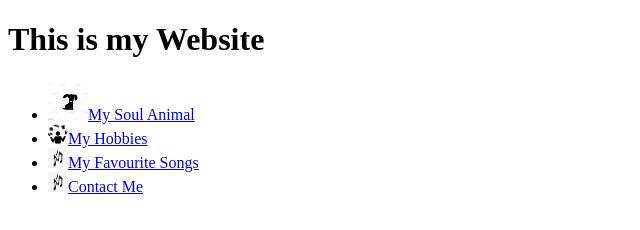
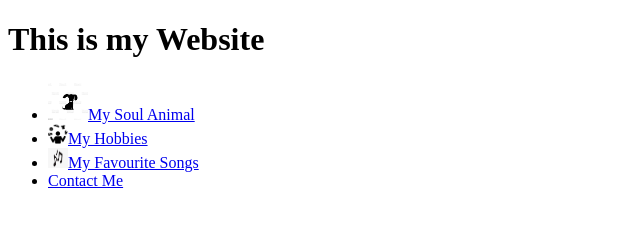
Before and after one commit to KY19122007/Kishor.Y, a plain HTML site: page index.html in a window 1280 px wide. Shown: the full height of the page, 0-640 px from the left. Drawn offline with Linux system fonts and the light colour scheme.

Commit message:
Update index.html

```diff
--- a/index.html
+++ b/index.html
@@ -12,7 +12,7 @@
         <li><IMG SRC="DOG ICON.jpg" WIDTH="40PX" HEIGHT="40PX"><a href="My soul Animal.html">My Soul Animal</a></li>
         <li><IMG SRC="HOBBIES ICON.png" WIDTH="20PX" HEIGHT="20PX"><a href="My hobbies.html">My Hobbies</a></li>
         <li><IMG SRC="MUSIC ICON.png" WIDTH="20PX" HEIGHT="20PX"><a href="My Favourite Songs.html">My Favourite Songs</a></li>
-            <li><IMG SRC="MUSIC ICON.png" WIDTH="20PX" HEIGHT="20PX"><a href="./contact me.html">Contact Me</a></li>
+            <li><a href="./contact me.html">Contact Me</a></li>
     </ul>
 </body>
 </html>
```
